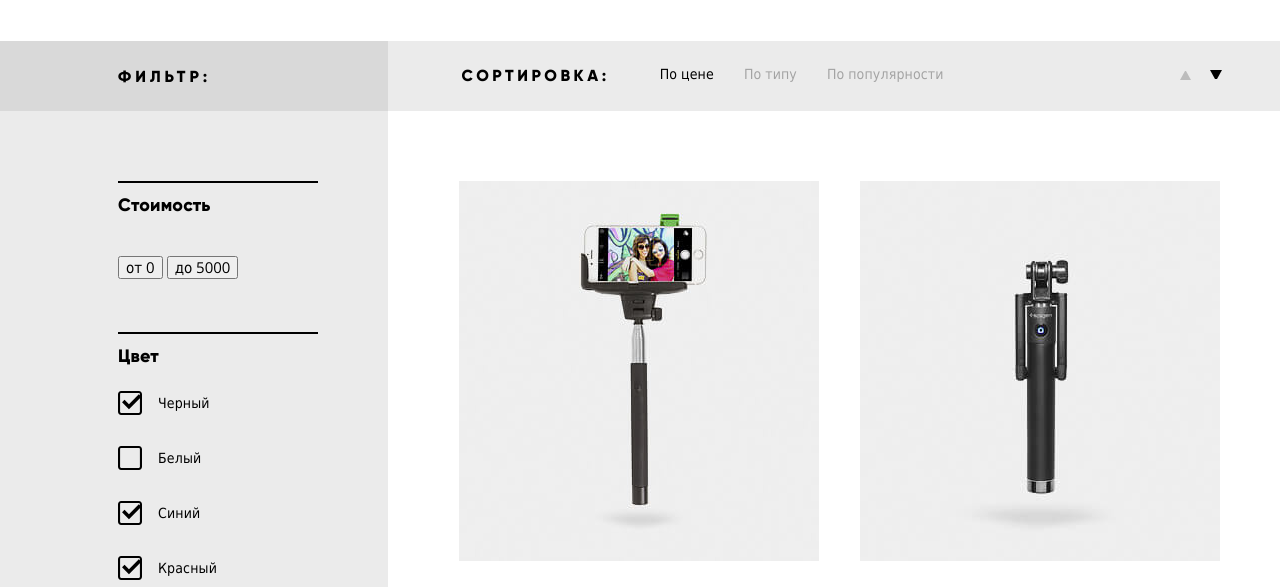
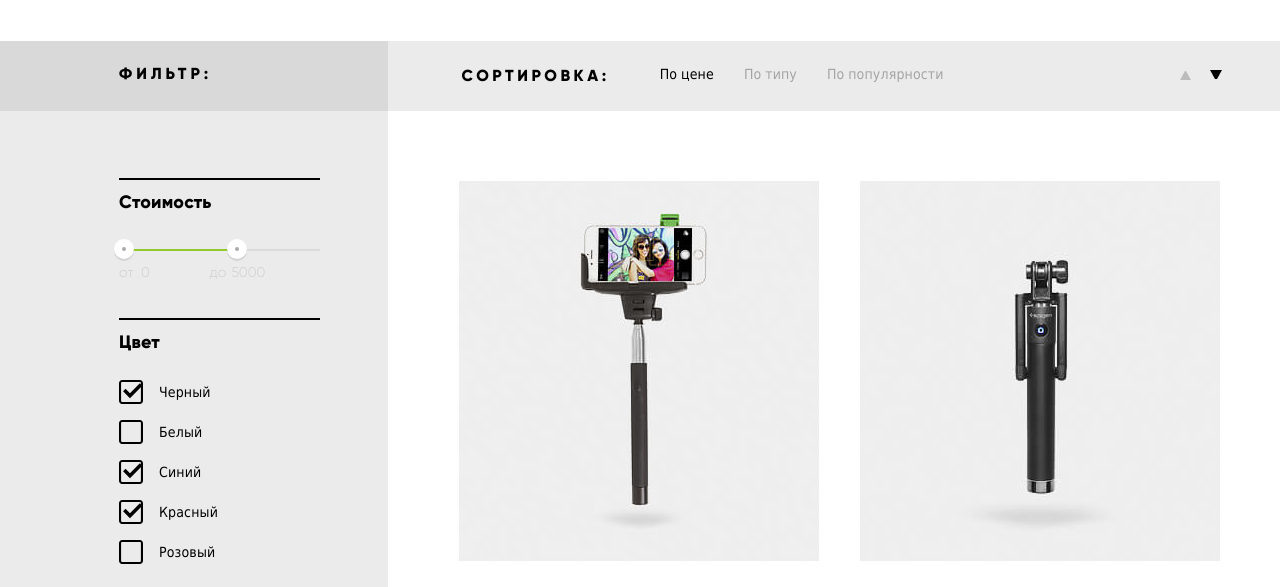
Before and after one commit to GTech1256/571665-device-25, a plain HTML site: page catalog.html in a window 1280 px wide. Shown: the part 365-952 px from the top of the page. Drawn offline with nearby package versions, Linux system fonts and the light colour scheme.

Commit message:
added filter proce range styles

```diff
--- a/catalog.html
+++ b/catalog.html
@@ -114,11 +114,27 @@
 
               <section class="filters__price">
                 <h3 class="filters__subtitle">Стоимость</h3>
-                <p class="filters__range-wrapper">
-                  <!-- TODO: ??? input[type="radio"] ??? -->
-                  <button type="button" class="filters__range-from" data-value="0">от 0</button>
-                  <button type="button" class="filters__range-to" data-value="5000">до 5000</button>
-                </p>
+                <div class="filters__range-wrapper">
+                  <div class="filters__from">
+                      <button class="filters__range-button" type="button">
+                        от 0
+                      </button>
+                      <label class="filters__range-label">
+                          от
+                          <input type="number" class="filters__range-input" value="0" max="5000" maxlength="5">
+                        </label>
+                  </div>
+                  <div class="filters__to">
+
+                      <button class="filters__range-button filters__range-button_to" type="button">
+                        до 5000
+                      </button>
+                      <label class="filters__range-label filters__range-label_to">
+                        до
+                        <input type="number" class="filters__range-input" value="5000" max="10000" maxlength="5">
+                      </label>
+                  </div>
+                </div>
               </section>
 
               <section class="filters__color">
@@ -161,8 +177,7 @@
 
               </section>
 
-              <section class="filters__color">
-                <hr> <!-- hr to ==> border-top -->
+              <section class="filters__bluetooth">
                 <h3 class="filters__subtitle">Bluetooth</h3>
 
                 <p>
--- a/css/style.css
+++ b/css/style.css
@@ -1322,14 +1322,24 @@ input[type="search"]::-webkit-search-results-decoration { display: none; }
   cursor: pointer;
 }
 
+.filters__color p,
+.filters__bluetooth p {
+  margin: 0;
+}
+
+.filters__bluetooth {
+  padding-top: 31px;
+  margin-bottom: 23px;
+}
+
 .filters__wrapper {
   position: absolute;
   top: 0;
-  right: 70px;
-
-  width: 200px;
-
-  padding-top: 24px;
+  right: 68px;
+
+  width: 201px;
+
+  padding-top: 21px;
 }
 
 .filters__title {
@@ -1347,13 +1357,167 @@ input[type="search"]::-webkit-search-results-decoration { display: none; }
   border-top: 2px solid #000000;
 
   margin: 0;
+  margin-bottom: 25px;
   padding-top: 10px;
 }
 
+.filters__color .filters__subtitle {
+  margin-bottom: 18px;
+}
+.filters__bluetooth .filters__subtitle {
+  margin-bottom: 16px;
+}
+
 .filters__range-wrapper {
+  position: relative;
+
   height: 45px;
-  margin: 35px 0;
-}
+  margin-bottom: 34px;
+
+
+  display: flex;
+  width: 100%;
+  background:
+    linear-gradient(
+      to bottom,
+      transparent 10px,
+      #dbdbdb 10px,
+      #dbdbdb 12px,
+      transparent 12px
+    );
+}
+/*
+.filters__range-wrapper::before,
+.filters__range-wrapper::after {
+  content: "";
+  display: block;
+
+  position: absolute;
+  top: 10px;
+
+  height: 5px;
+  width: 10px;
+
+  background: #efefef;
+}
+.filters__range-wrapper::before { left: 0;}
+.filters__range-wrapper::after { right: 0;}
+*/
+.filters__from,
+.filters__to {
+  position: relative;
+}
+
+.filters__from {
+  z-index: 3;
+}
+.filters__from::before {
+  content: "";
+
+  position: absolute;
+  top: 10px;
+  right: 0px;
+
+  width: 200px;
+  height: 2px;
+  z-index: 0;
+
+  background: #ebebeb;
+}
+
+.filters__to {
+  left: 56%;
+}
+.filters__to::before {
+  content: "";
+
+  position: absolute;
+  top: 10px;
+  right: 0px;
+
+  width: 200px;
+  height: 2px;
+  z-index: 0;
+
+  background: #91c92f;
+
+}
+
+.filters__range-button {
+  position: absolute;
+
+  left: -5px;
+
+  width: 20px;
+  height: 20px;
+
+  background: #ffffff;
+  border: none;
+  border-radius: 50%;
+
+  font-size: 0px;
+
+  z-index: 2;
+
+  box-shadow: 0px 2px 0 0 rgba(0, 0, 0, .1);
+}
+.filters__range-button::after {
+  content: "";
+  position: absolute;
+
+  top: 50%;
+  left: 50%;
+  transform: translate(-50%, -50%);
+
+  width: 4px;
+  height: 4px;
+
+  background: #ababab;
+
+  border-radius: 50%;
+}
+.filters__range-button:active {
+  transform: scale(1.1);
+}
+
+.filters__range-label {
+  position: absolute;
+
+  top: 28px;
+
+  height: 30px;
+  font: 400 14px/10px Gilroy, Tahoma, sans-serif;
+
+  color: #cecece;
+}
+.filters__range-label_to {
+  left: -22px;
+}
+
+.filters__range-input {
+  position: absolute;
+  left: 20px;
+  top: 0px;
+
+  width: 60px;
+
+  height: 10px;
+
+  color: #cecece;
+  background: transparent;
+  border: none;
+}
+.filters__range-input::-webkit-outer-spin-button,
+.filters__range-input::-webkit-inner-spin-button {
+    /* display: none; <- Crashes Chrome on hover */
+    -webkit-appearance: none;
+    margin: 0; /* <-- Apparently some margin are still there even though it's hidden */
+}
+.filters__range-input:invalid {
+  color: red;
+}
+
+
 
 .filters__label {
   position: relative;
@@ -1361,6 +1525,10 @@ input[type="search"]::-webkit-search-results-decoration { display: none; }
   line-height: 40px;
 
   padding-left: 40px;
+}
+
+.filters__bluetooth .filters__label {
+  line-height: 44px;
 }
 
 .filters__input {
@@ -1416,7 +1584,6 @@ input[disabled].filters__input:disabled ~ .filters__label:active ::after {
   */
 }
 
-
 /* modifcs */
 .filters__label_checkbox::before,
 .filters__label_checkbox::after {
```
